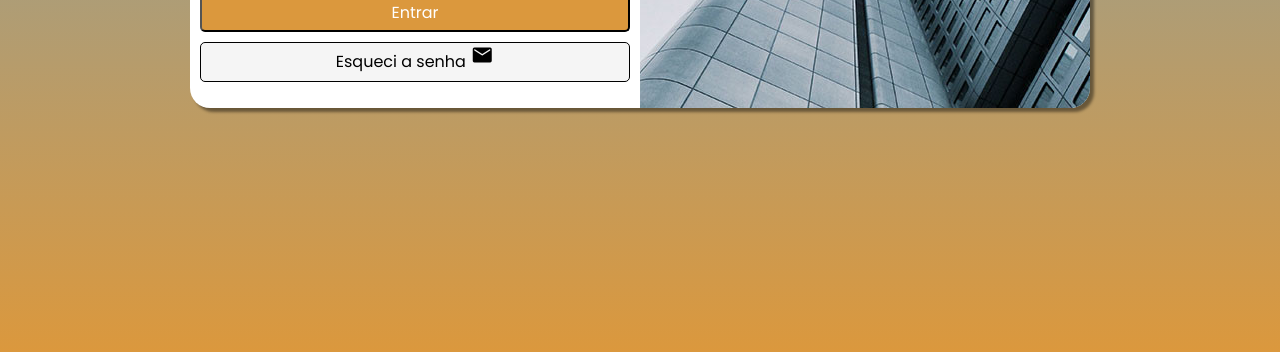
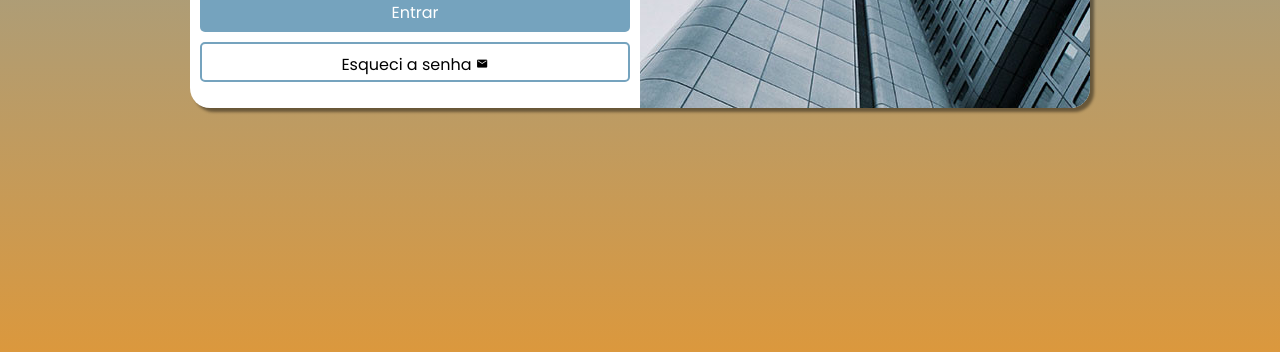
Before and after one commit to ViniciusBoroto/projeto-login, a plain HTML site: page index.html in a window 1280 px wide. Shown: the part 448-800 px from the top of the page. Drawn offline with nearby package versions, Linux system fonts and the light colour scheme.

Commit message:
Finalizando aula 44 módulo 4

```diff
--- a/style/style.css
+++ b/style/style.css
@@ -119,16 +119,22 @@ main {
     cursor: pointer;
 }
 
-#submit input {
-    background-color: var(--brown);
+#submit input[type=submit] {
+    background-color: var(--blue);
     color: white;
     font-size: 1em;
+    border: none;
+
+    transition: 0.1s;
+}
+
+#submit input[type=submit]:hover {
+    background-color: #678fa7;
 }
 
 #forgot {
     display: block;
-    background-color: whitesmoke;
-    border: 1px solid black;
+    border: 2px var(--blue) solid;
     width: 100%;
     height: 40px;
     border-radius: 5px;
@@ -138,4 +144,15 @@ main {
     text-align: center;
     text-decoration: none;
     color: black;
+    padding-top: 8px;
+
+    transition: .1s;
 }
+
+#forgot:hover {
+    background-color: #dbf3ff;
+}
+
+#forgot span {
+    font-size: .8em;
+}
```
